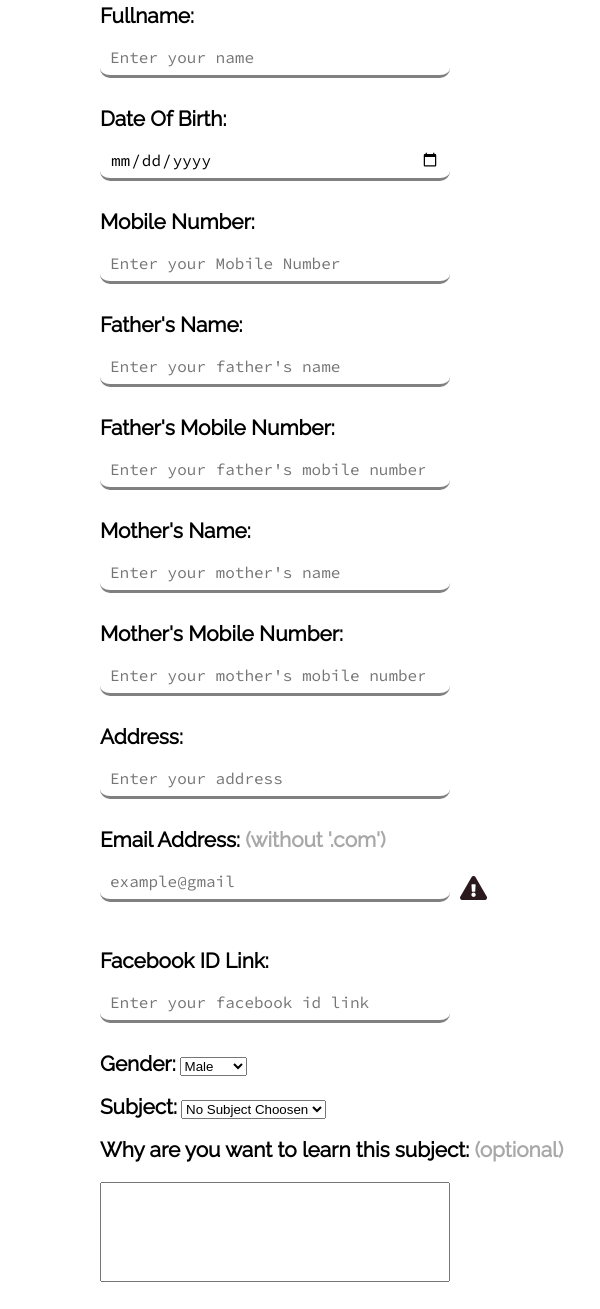
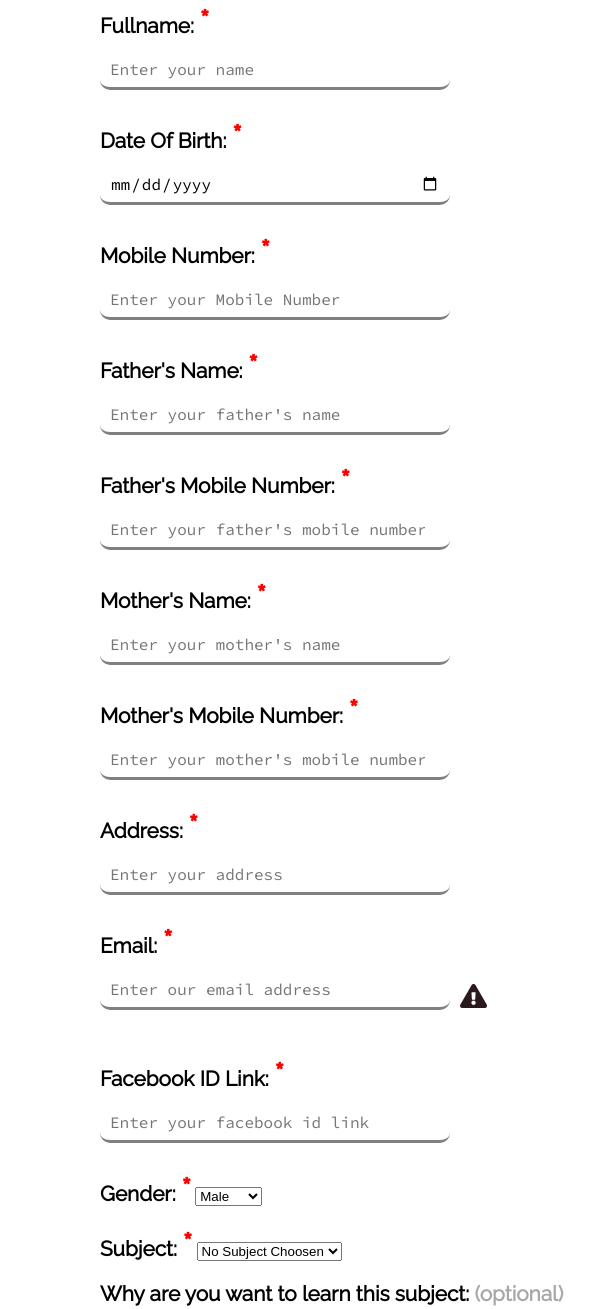
Before and after one commit to Maruf001-MT/Registration-form-for-freelancer-zone, a plain HTML site: page index.html in a window 1280 px wide. Shown: the part 245-1554 px from the top of the page, 0-600 px from the left. Drawn offline with Linux system fonts and the light colour scheme; files that its build step writes are made by us from their sources; grey boxes are pictures that could not be loaded.

Commit message:
Update index.html

```diff
--- a/index.html
+++ b/index.html
@@ -31,7 +31,7 @@
     <!-- font awesome cdn -->
     <link rel="stylesheet" href="https://cdnjs.cloudflare.com/ajax/libs/font-awesome/5.15.4/css/all.min.css" integrity="sha512-1ycn6IcaQQ40/MKBW2W4Rhis/DbILU74C1vSrLJxCq57o941Ym01SwNsOMqvEBFlcgUa6xLiPY/NS5R+E6ztJQ==" crossorigin="anonymous" referrerpolicy="no-referrer" />
     <!-- registration css link -->
-    <link rel="stylesheet" href="registrationForm.css">
+    <link rel="stylesheet" href="css/registrationForm.css">
 </head>
 <body>
     <header>
@@ -67,58 +67,58 @@
     <section class="regForm">
         <form action="">
             <!-- --------NAME-------- -->
-            <label for="name">Fullname:</label><br>
+            <label for="name">Fullname: <span style="color: red; font-size: 2rem;">*</span></label><br>
             <input type="text" id="fullName" placeholder="Enter your name"><br><br>
 
             <!-- --------DATE OF BIRTH-------- -->
-            <label for="DOB">Date Of Birth:</label><br>
+            <label for="DOB">Date Of Birth: <span style="color: red; font-size: 2rem;">*</span></label><br>
             <input type="date" id="DB" placeholder="Enter your Date of Birth"><br><br>
 
             <!-- --------MOBILE NUMBER-------- -->
-            <label for="mobileNumber">Mobile Number:</label><br>
+            <label for="mobileNumber">Mobile Number: <span style="color: red; font-size: 2rem;">*</span></label><br>
             <input type="number" id="mobile" placeholder="Enter your Mobile Number"><br><br>
 
              <!-- --------FATHER INFO-------- -->
-            <label for="FatherName">Father's Name:</label><br>
+            <label for="FatherName">Father's Name: <span style="color: red; font-size: 2rem;">*</span></label><br>
             <input type="text" id="fatherName" placeholder="Enter your father's name"><br><br>
 
-            <label for="FatherMobile">Father's Mobile Number:</label><br>
+            <label for="FatherMobile">Father's Mobile Number: <span style="color: red; font-size: 2rem;">*</span></label><br>
             <input type="number" id="fatherMobile" placeholder="Enter your father's mobile number"><br><br>
 
              <!-- --------MOTHER INFO-------- -->
-            <label for="MotherName">Mother's Name:</label><br>
+            <label for="MotherName">Mother's Name: <span style="color: red; font-size: 2rem;">*</span></label><br>
             <input type="text" id="motherName" placeholder="Enter your mother's name"><br><br>
 
-            <label for="MotherNumber">Mother's Mobile Number:</label><br>
+            <label for="MotherNumber">Mother's Mobile Number: <span style="color: red; font-size: 2rem;">*</span></label><br>
             <input type="number" id="motherMobile" placeholder="Enter your mother's mobile number"><br><br>
 
              <!-- --------ADDRESS-------- -->
-            <label for="name">Address:</label><br>
+            <label for="name">Address: <span style="color: red; font-size: 2rem;">*</span></label><br>
             <input type="text" id="address" placeholder="Enter your address"><br><br>
 
-             <!-- --------EMAIL-------- -->
-            <label for="address">Email Address: <span class="emailSpan">(without '.com')</span></label><br>
-            <input type="text" id="email" placeholder="example@gmail">
+             <!-- --------Email-------- -->
+            <label for="address">Email: <span style="color: red; font-size: 2rem;">*</span></label><br>
+            <input type="text" id="email" placeholder="Enter our email address">
             <span class="tooltip">
                 <i class="fas fa-exclamation-triangle"></i><br>
                 <span class="tooltip-text">
-                   <p> Don't use '.com' in this email input box. This is a security purpose. Enter your email address like "example@gmail"</p>
+                   <p> Enter your email perfectly. Because,you will registered by this email address 💕</p>
                 </span>
             </span><br><br>
 
             <!-- --------Facebook ID Link-------- -->
-            <label for="name">Facebook ID Link:</label><br>
+            <label for="name">Facebook ID Link: <span style="color: red; font-size: 2rem;">*</span></label><br>
             <input type="text" id="FIL" placeholder="Enter your facebook id link"><br><br>
 
              <!-- --------GENDER-------- -->
-            <label for="gender">Gender:</label>
+            <label for="gender">Gender: <span style="color: red; font-size: 2rem;">*</span></label>
             <select name="" id="gender">
                 <option value="Male">Male</option>
                 <option value="Female">Female</option>
             </select><br><br>
 
             <!-- --------SUBJECT-------- -->
-            <label for="subject">Subject:</label>
+            <label for="subject">Subject: <span style="color: red; font-size: 2rem;">*</span></label>
             <select name="" id="subject">
                 <option value="No Subject Choosen">No Subject Choosen</option>
                 <option value="Web Development">Web Development</option>
@@ -269,7 +269,7 @@
 //--------------------INSERT DATA FUNCTION------------------//
 
 function InsertData(){
-            set(ref(db, "RegisteredMembers/"+fullName.value+"       "+email.value),{
+            set(ref(db, "RegisteredMembers/"+fullName.value),{
                 Name: fullName.value,
                 DateOfBirth: dateOfBirth.value,
                 MobileNumber: mobileNumber,
```
